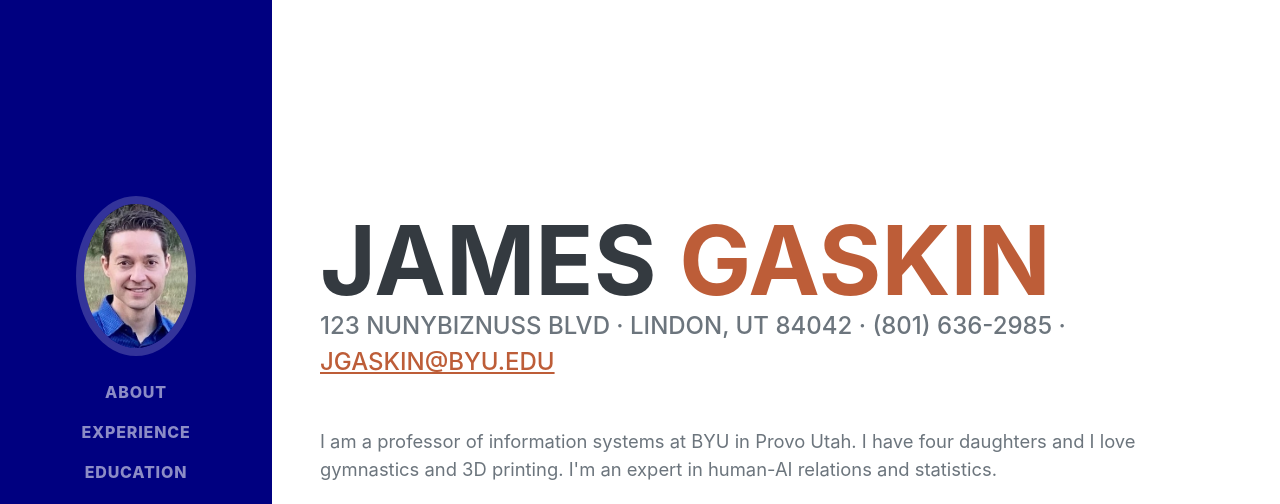
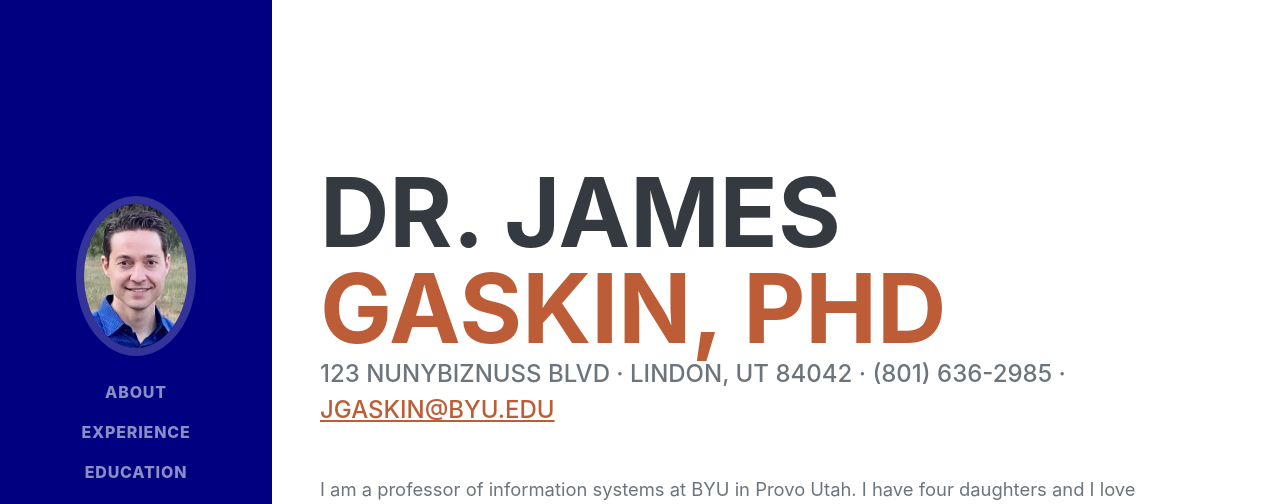
Before and after one commit to 3dprintman/201, a plain HTML site: page index.html in a window 1280 px wide. Shown: the top 504 px of the page. Drawn offline with nearby package versions, Linux system fonts and the light colour scheme; a web font is replaced by a local one.

Commit message:
Add files via upload

```diff
--- a/index.html
+++ b/index.html
@@ -42,8 +42,8 @@
             <section class="resume-section" id="about">
                 <div class="resume-section-content">
                     <h1 class="mb-0">
-                        James
-                        <span class="text-primary">Gaskin</span>
+                        Dr. James
+                        <span class="text-primary">Gaskin, PhD</span>
                     </h1>
                     <div class="subheading mb-5">
                         123 Nunybiznuss BLVD · Lindon, UT 84042 · (801) 636-2985 ·
```
